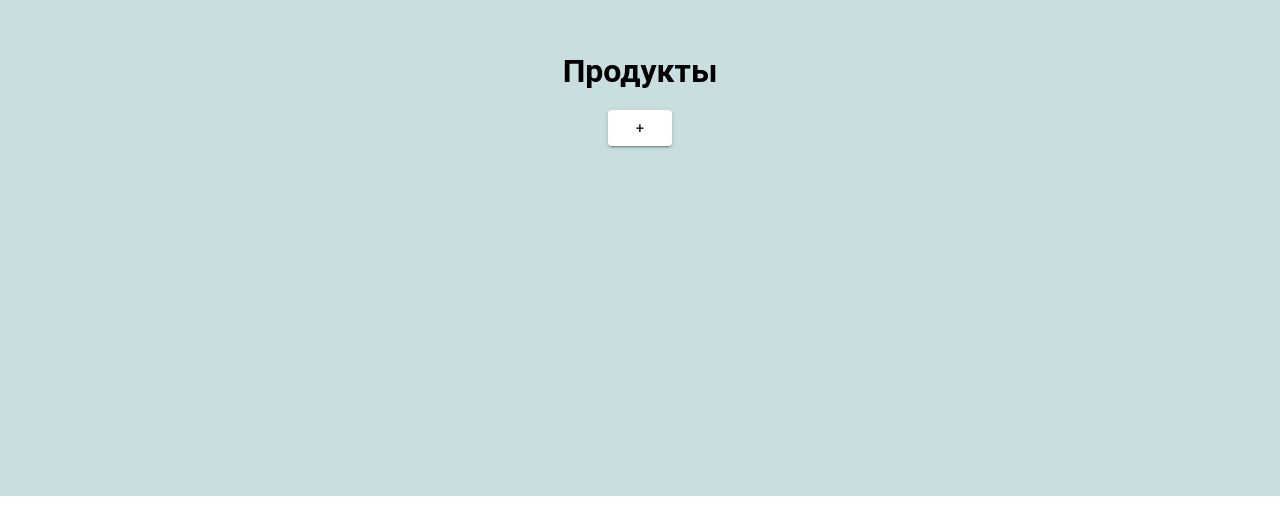
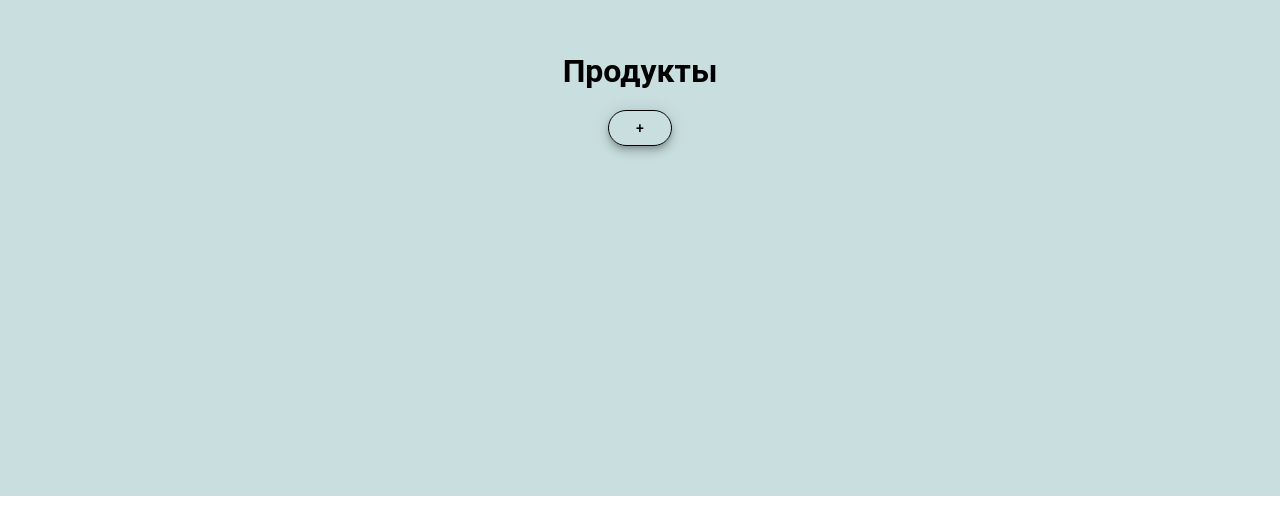
Before and after one commit to thelifeofmiwa/razdelim_spa_js, a Vue app: page /products in a window 1280 px wide. Shown: the part 1934-2445 px from the top of the page. Built offline with nearby package versions, Linux system fonts and the light colour scheme.

Commit message:
add styles to vuetify buttons

```diff
--- a/src/components/ProductsPage.vue
+++ b/src/components/ProductsPage.vue
@@ -30,6 +30,8 @@
 					:key="person.name"
 				>
 					<v-btn
+						class="payers"
+						variant="outlined"
 						@click="
 							toggleProductAssignment(
 								person,
@@ -50,14 +52,20 @@
 			</div>
 
 		</div>
-		<div class="add">
-			<v-btn @click="formVisible = true" v-if="!formVisible"
+
+			<v-btn
+			variant="outlined"
+			rounded="xl"
+			elevation="6"
+			class="add"
+			@click="formVisible = true"
+			v-if="!formVisible"
 				>+</v-btn
 			>
-		</div>
 
 
-		<div class="add_product" v-if="formVisible">
+
+		<div class="add_product" @click.stop v-if="formVisible">
 			<v-form>
 				<v-text-field
 					v-model="productName"
@@ -191,6 +199,8 @@ export default {
 		.add_product{
 			margin-top: 20px;
 		}
-
+		.payers{
+			margin-top: 10px
+		}
 }
 </style>
```
